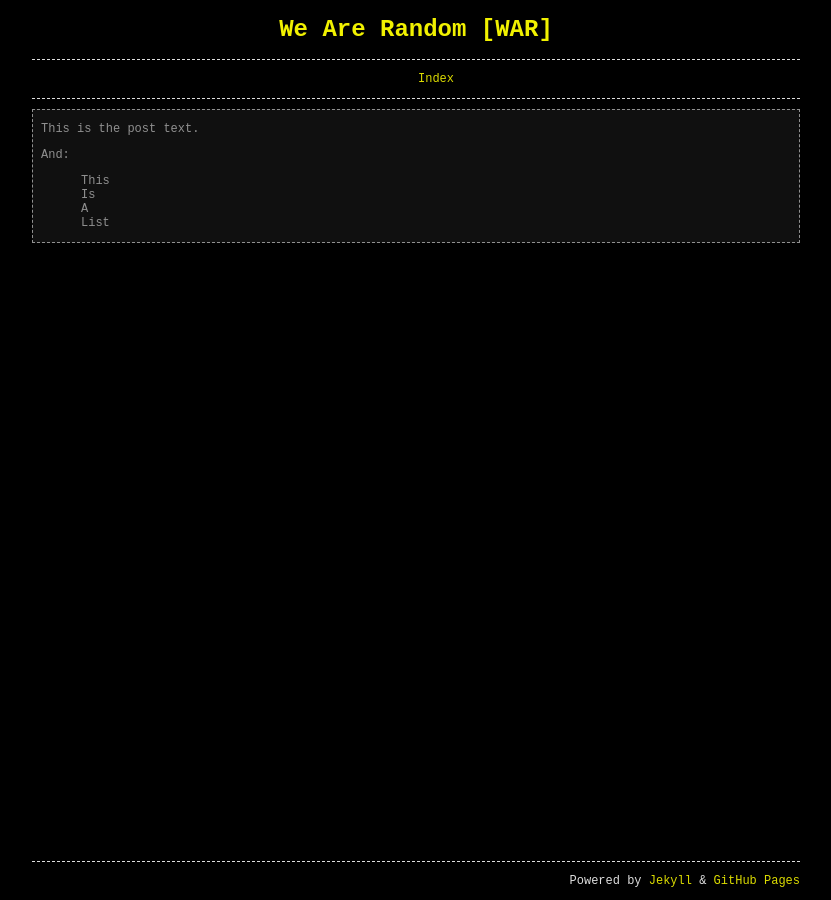
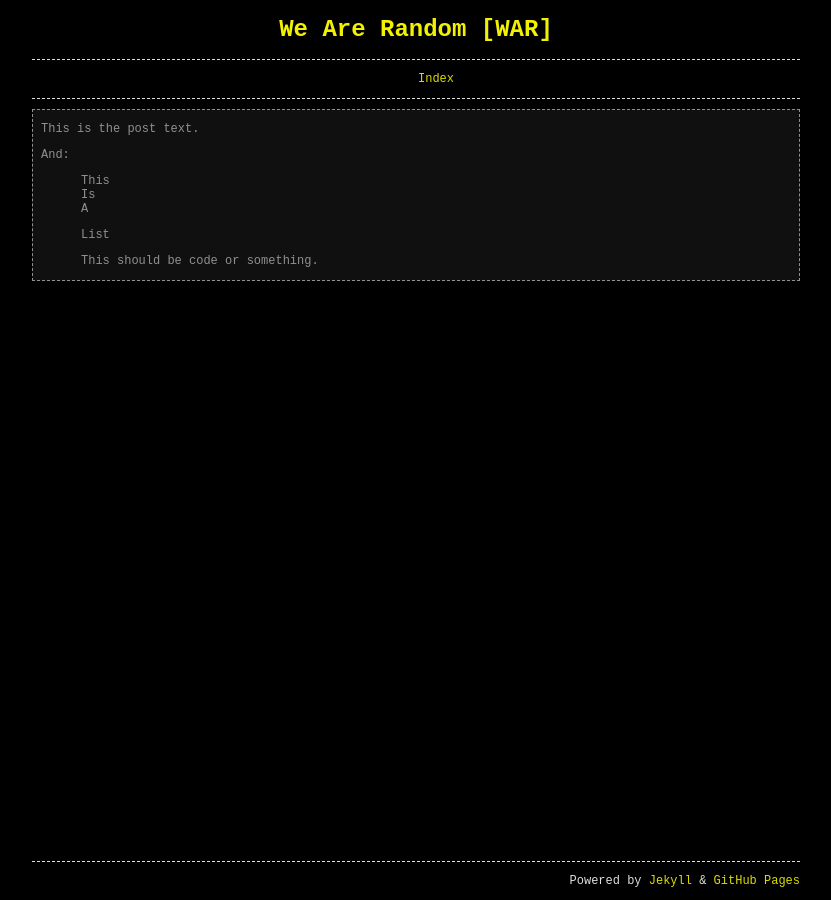
Before and after one commit to wearerandom/wearerandom.github.io, a Jekyll site: the page built from _posts/2016-09-15-first-post.md, in a window 1280 px wide. Shown: the whole page, without its empty margins (224-1055 px from the left). Built offline with Jekyll 4.4.1, drawn with Linux system fonts in a browser that asks for light colours.

Commit message:
Update 2016-09-15-first-post.md

```diff
--- a/_posts/2016-09-15-first-post.md
+++ b/_posts/2016-09-15-first-post.md
@@ -13,3 +13,6 @@ And:
 - Is
 - A
 - List
+
+    This should be code
+        or something.
```
